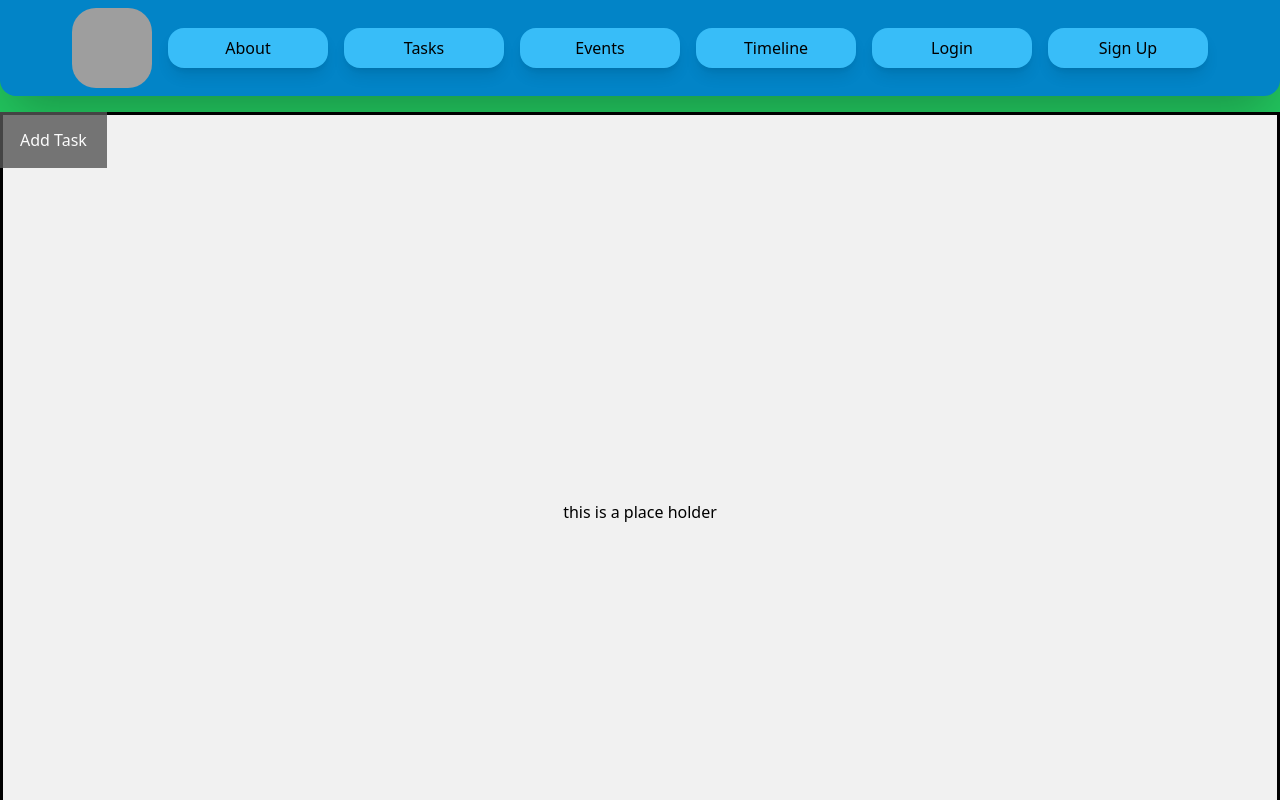
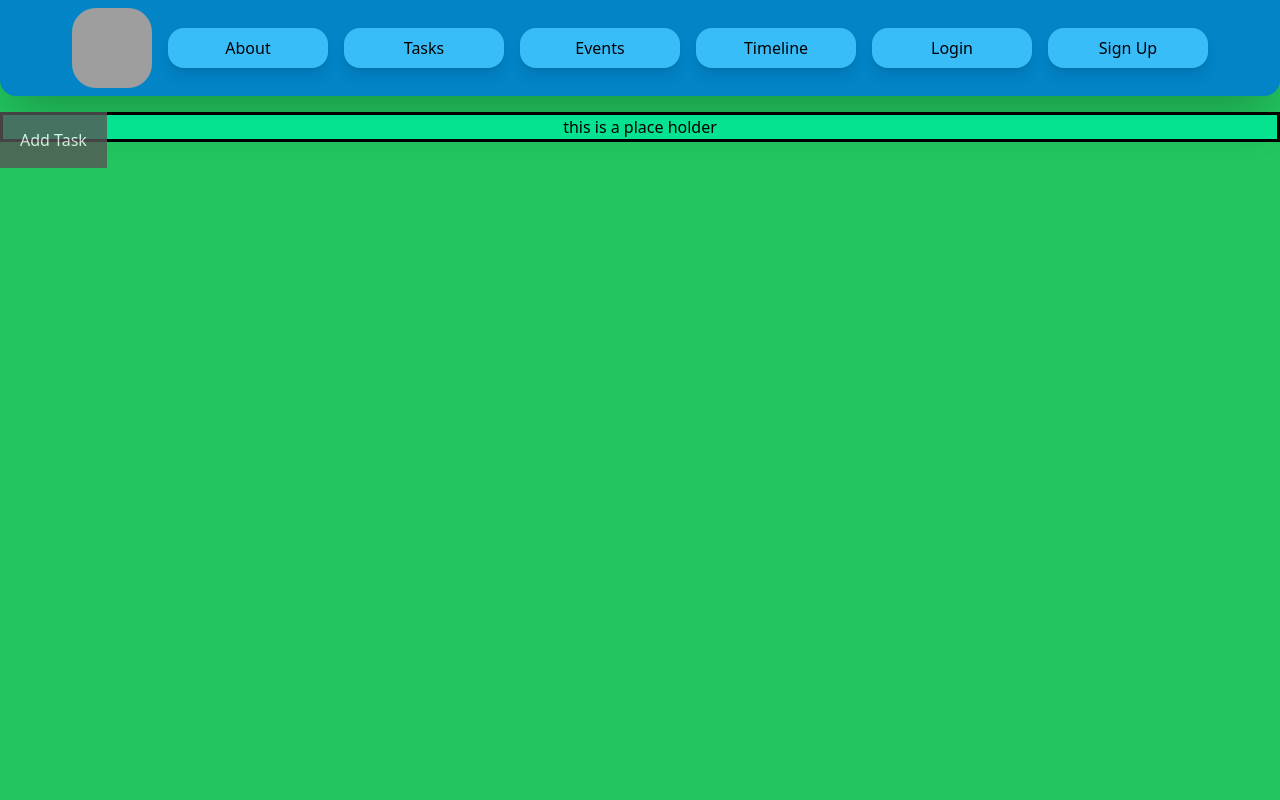
Before and after one commit to K7theCompSciMan/taskermind, a SvelteKit app: page /tasks in a window 1280 px wide. Built offline with nearby package versions, Linux system fonts and the light colour scheme; grey boxes are pictures that could not be loaded.

Commit message:
hit me baby one more timeee

```diff
--- a/src/routes/tasks/+page.svelte
+++ b/src/routes/tasks/+page.svelte
@@ -101,9 +101,9 @@
   justify-content: center;
   align-items: center;
   flex-direction: column;
-  width: 100%;
-  height: 100%;
-  background-color: #f1f1f1;
+  width: 30;
+  height: 40;
+  background-color: #05e391;
   border: 3px solid #000000;
   z-index: 9;
 }
```
